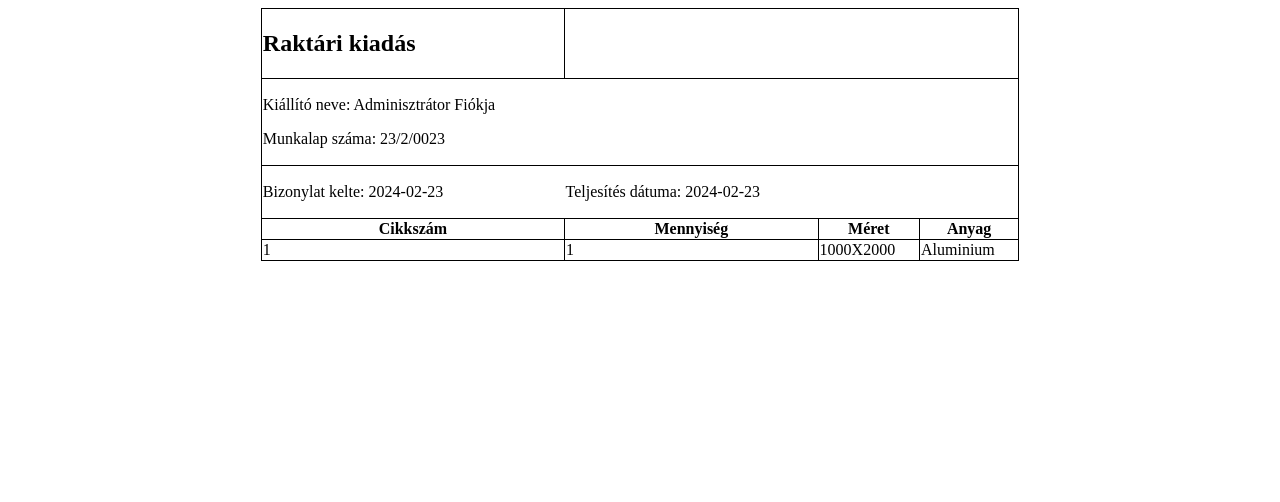
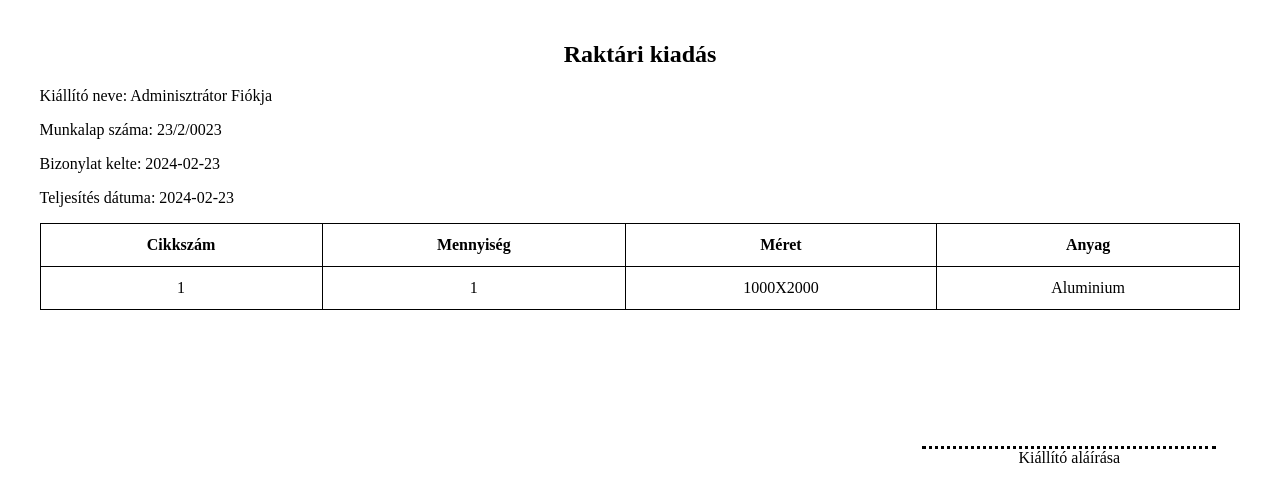
Before and after one commit to znyisztor77/NZ_NYZ_KM_vizsgaremek, a Django app: page /megrendelesnyomtatas/1/ in a window 1280 px wide. Shown: the top 502 px of the page. Run offline with Django 5.2, Linux system fonts and the light colour scheme; data comes from the database, SQL or seed files in the repository.

Commit message:
0321 nyomtatási oldal megjelenése szerk

```diff
--- a/nznyzkm_vizsga/templates/megrendelesnyomtatas.html
+++ b/nznyzkm_vizsga/templates/megrendelesnyomtatas.html
@@ -7,50 +7,76 @@
     <title>Megrendelés nyomtatása</title>
     <input type="hidden" value="{{ id }}" id="id">
     <script defer src="{% static 'js/nyomtatas.js' %}"></script>
+    <style>
+        h2{
+            text-align: center;
+        }
+        .container{
+            width: 95%; margin: auto;
+            padding: 1%;
+            border-collapse: collapse;
+        }
+        table{
+            border: 1px solid black;
+            width: 100%; margin: auto;
+            border-collapse: collapse;
+
+        }
+        th{
+            border: 1px solid black;
+            padding: 1%;
+        }
+        td{
+            border: 1px solid black;
+            text-align: center;
+            padding: 1%;
+
+        }
+
+        div.signature-line-container{
+            display: flex;
+            justify-content: right;
+            margin-top: 15vh;
+            padding-right: 2%;
+        }
+        div.signature-line-container>p{
+            border-style: dotted none  none  none ;
+            width: 25%;
+            text-align: center;
+        }
+
+    </style>
 </head>
 <body>
     <div class="container">
+        <h2>Raktári kiadás</h2>
+        <p id="kialitoneve">Kiállító neve</p>
+        <p id="munkalap_szama"></p>
+        <p id="bizonylat_kelte"></p>
+        <p id="teljesites_datuma"></p>
         <div class="table">
-            <table style="border: 1px solid black;
-                width: 60%; margin: auto;
-                border-collapse: collapse;">
-                <tbody style="border: 1px solid black">
-                    <tr style="border: 1px solid black">
-                        <td style="border: 1px solid black">
-                            <h2>Raktári kiadás</h2>
-                        </td>
-                    </tr>
-                    <tr style="border: 1px solid black">
-                        <td>
-                            <p id="kialitoneve">Kiállító neve</p> <label ></label>
-                            <p id="munkalap_szama"></p> <label ></label>
-
-                        </td>
-                    </tr>
-                    <tr style="border: 1px solid black">
-                        <td>
-                            <p id="bizonylat_kelte"></p>
-                        </td>
-                        <td>
-                            <p id="teljesites_datuma"></p>
-                        </td>
-                    </tr>
-                    <tr style="border: 1px solid black">
-                        <th style="border: 1px solid black">Cikkszám</th>
-                        <th style="border: 1px solid black">Mennyiség</th>
-                        <th style="border: 1px solid black">Méret</th>
-                        <th style="border: 1px solid black">Anyag</th>
+            <table>
+                <tbody>
+                    <tr>
+                        <th>Cikkszám</th>
+                        <th>Mennyiség</th>
+                        <th>Méret</th>
+                        <th>Anyag</th>
                     </tr>
                     <tr>
-                        <td id="cikkszam" style="border: 1px solid black"></td>
-                        <td id="mennyiseg" style="border: 1px solid black"></td>
-                        <td id="meret" style="border: 1px solid black"></td>
-                        <td id="anyag" style="border: 1px solid black"></td>
+                        <td id="cikkszam"></td>
+                        <td id="mennyiseg"></td>
+                        <td id="meret"></td>
+                        <td id="anyag"></td>
                     </tr>
                 </tbody>
+            </table>
 
-            </table>
         </div>
+        <div class="signature-line-container">
+            <p>Kiállító aláírása</p>
+        </div>
+
     </div>
 </body>
 </html>
```
